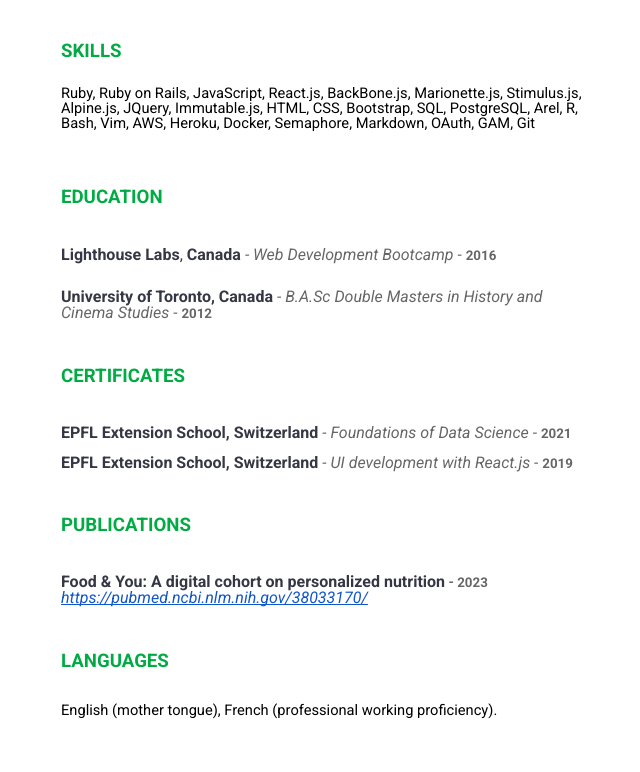
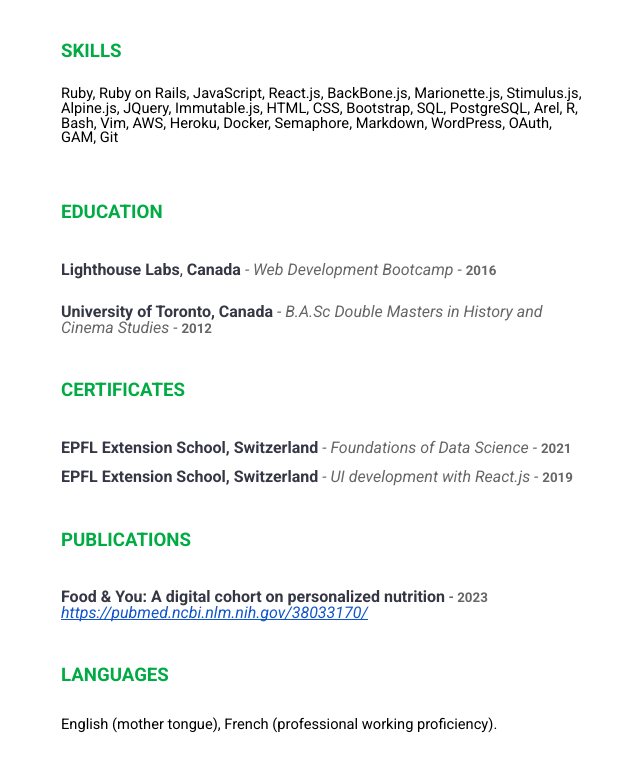
Before and after one commit to PierreDV/PierreDV.github.io, a plain HTML site: page index.html in a window 1280 px wide. Shown: the part 1372-2144 px from the top of the page, without its empty margins (43-683 px from the left). Drawn offline with Linux system fonts and the light colour scheme.

Commit message:
add wordpress to skills

```diff
--- a/index.html
+++ b/index.html
@@ -52,7 +52,7 @@
          <li class="c5 li-bullet-0"><span class="c10">Refactored very complex legacy code, improving the stability and code quality of the platform.</span></li>
       </ul>
       <h1 class="c4" id="h.inx73jfg7qti"><span class="c23 c27 c28">SKILLS</span></h1>
-      <h1 class="c32" id="h.i6x8c53emsgg"><span class="c10">Ruby, Ruby on Rails, JavaScript, React.js, BackBone.js, Marionette.js, Stimulus.js, Alpine.js, JQuery, Immutable.js, HTML, CSS, Bootstrap, SQL, PostgreSQL, Arel, R, Bash, Vim, AWS, Heroku, Docker, Semaphore, Markdown, OAuth, GAM, Git</span></h1>
+      <h1 class="c32" id="h.i6x8c53emsgg"><span class="c10">Ruby, Ruby on Rails, JavaScript, React.js, BackBone.js, Marionette.js, Stimulus.js, Alpine.js, JQuery, Immutable.js, HTML, CSS, Bootstrap, SQL, PostgreSQL, Arel, R, Bash, Vim, AWS, Heroku, Docker, Semaphore, Markdown, WordPress, OAuth, GAM, Git</span></h1>
       <h1 class="c22" id="h.4e0tmvuwjfwo"><span class="c23 c27 c28">EDUCATION</span></h1>
       <h2 class="c3" id="h.jpv9v4b642w5"><span>Lighthouse Labs</span><span class="c11">, </span><span>Canada</span><span class="c11">&nbsp;</span><span class="c0">- </span><span class="c6">Web Development Bootcamp - </span><span class="c2">2016</span></h2>
       <h2 class="c3" id="h.qvqlbtoqai97"><span>University of Toronto, Canada </span><span class="c6">- B.A.Sc Double Masters in History and Cinema Studies - </span><span class="c2">2012</span></h2>
```
